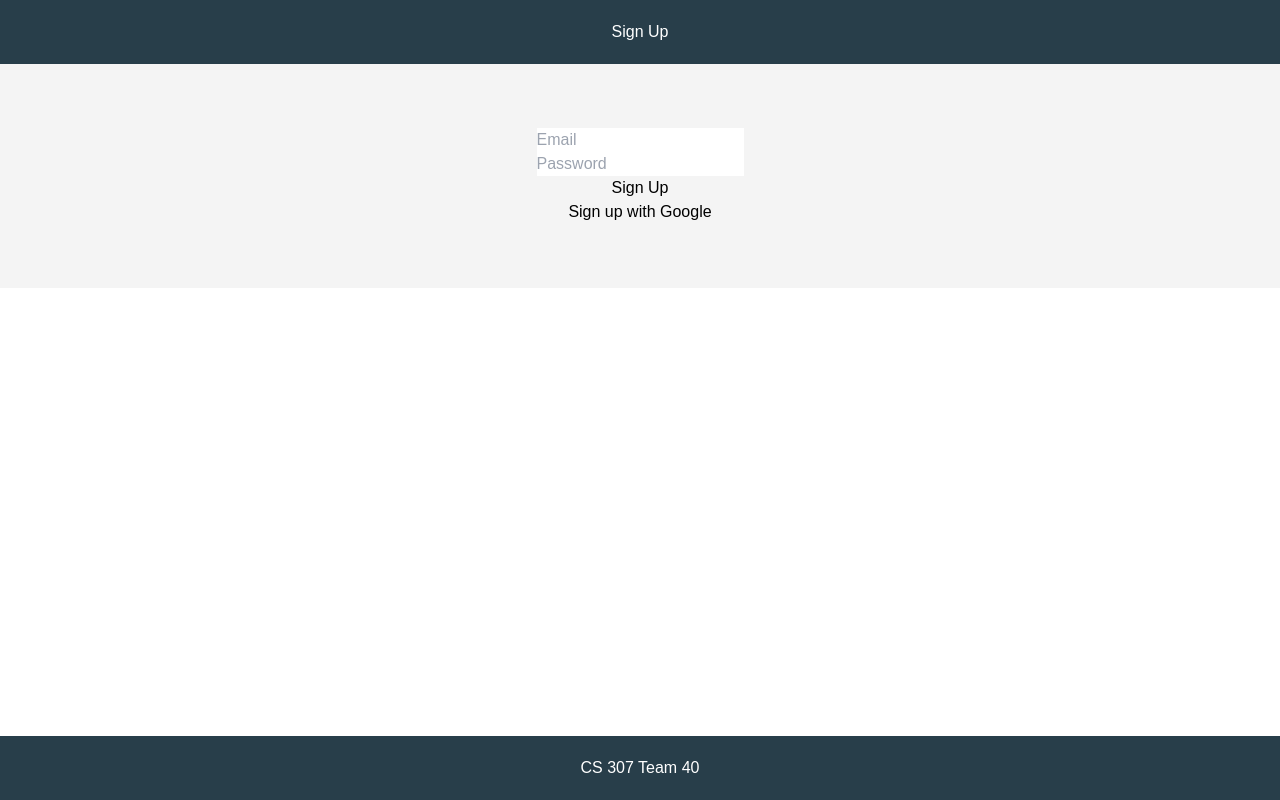
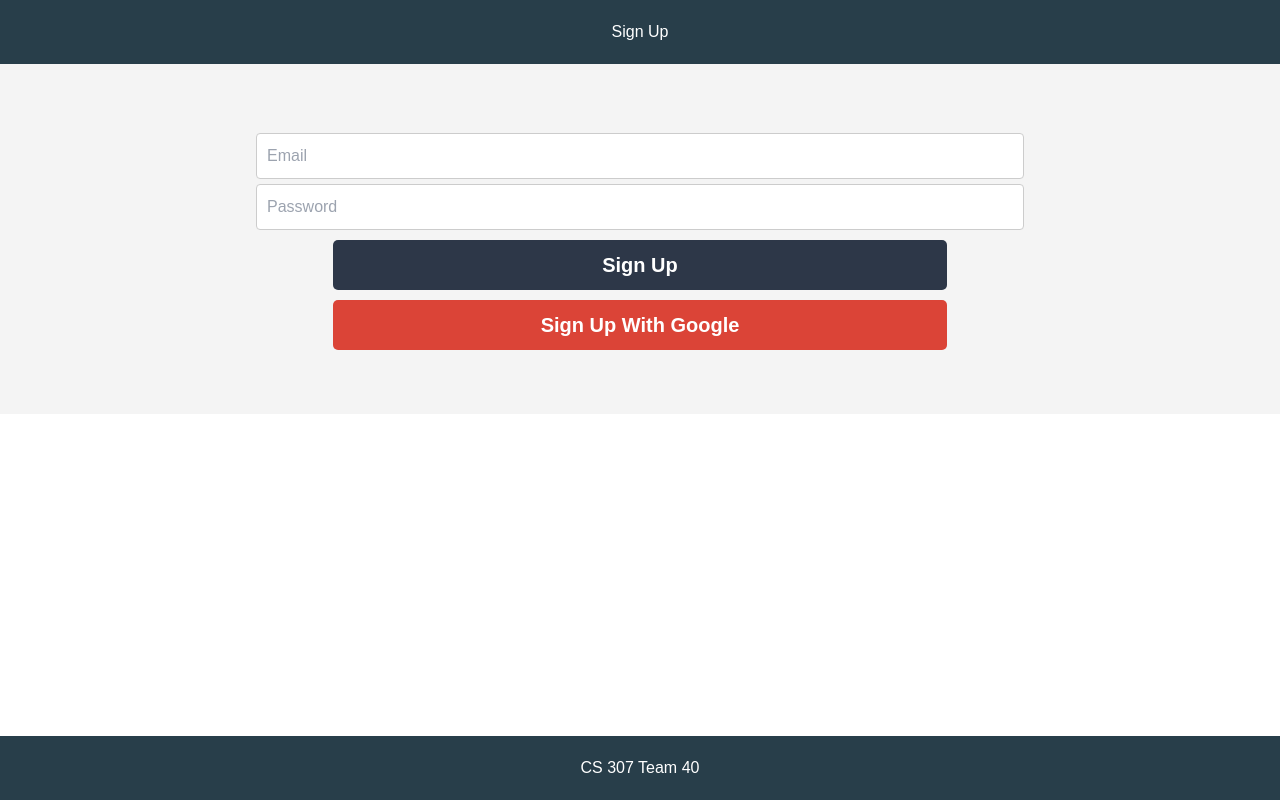
Before and after one commit to WilmKwn/PluggedIn, a React (Create React App) app in the folder frontend/: page /signup in a window 1280 px wide. Built offline with nearby package versions, Linux system fonts and the light colour scheme.

Commit message:
Updated sign in and sign up pages

```diff
--- a/frontend/src/App.css
+++ b/frontend/src/App.css
@@ -64,7 +64,7 @@ body {
   color: #ffffff;
 }
 
-.landing {
+/* .landing {
   padding: 5%;
   padding-right: 20%;
   padding-left: 20%;
@@ -75,7 +75,7 @@ body {
   display: flex;
   flex-direction: column;
   align-items: center;
-}
+} */
 
 .search-bar {
   flex: 2;
@@ -89,12 +89,12 @@ body {
   cursor: pointer;
 }
 
-.landing label {
+/* .landing label {
   margin: 10px;
   width: 80%;
-}
+} */
 
-.landing input[type="text"],
+/* .landing input[type="text"],
 .landing input[type="file"],
 .landing textarea {
   width: 100%;
@@ -114,10 +114,10 @@ body {
 
 .cta-button:hover {
   background-color: #084392;
-}
+} */
 
 
-.submit-button {
+/* .submit-button {
   background-color: #0a66c2;
   border: none;
   padding: 10px 20px;
@@ -128,7 +128,7 @@ body {
 
 .submit-button:hover {
   background-color: #084392;
-}
+} */
 
 .app-footer {
   background-color: #283e4a;
@@ -582,10 +582,13 @@ p {
   /* Smaller font size for the warning */
 }
 
+
+/*
 .error-message {
   color: red;
-  /* This sets the text color to red */
+
 }
+*/
 
 .scrollable-box {
   display: flex;
--- /dev/null
+++ b/frontend/src/SignInUp.css
@@ -0,0 +1,88 @@
+.landing {
+    padding: 5%;
+    padding-right: 20%;
+    padding-left: 20%;
+    background-color: #f4f4f4;
+}
+
+.landing form {
+    display: flex;
+    flex-direction: column;
+    align-items: center;
+}
+
+.landing label {
+    margin: 10px;
+    width: 80%;
+}
+
+.landing input[type="text"],
+.landing input[type="file"],
+.landing textarea {
+    width: 100%;
+    padding: 8px;
+    margin-top: 5px;
+}
+
+.cta-button, .submit-button {
+    background-color: #0a66c2;
+    color: white;
+    border: none;
+    padding: 10px 20px;
+    cursor: pointer;
+    font-size: 18px;
+    margin-top: 20px;
+}
+
+.landing input[type="email"], .landing input[type="password"] {
+    width: 100%;
+    padding: 10px;
+    margin-top: 5px;
+    border: 1px solid #ccc;
+    border-radius: 4px;
+    font-size: 16px;
+    transition: border-color 0.3s ease-in-out, box-shadow 0.3s ease-in-out;
+}
+
+.landing input[type="email"]:focus, .landing input[type="password"]:focus {
+    border-color: #3182ce;
+    box-shadow: 0 0 0 3px rgba(49, 130, 206, 0.25);
+    outline: none;
+}
+
+.cta-button:hover, .submit-button:hover {
+    background-color: #084392;
+}
+
+.error-message {
+    color: red; /* This sets the text color to red */
+}
+
+/* Button base styles */
+.buttonSI {
+    display: inline-block;
+    padding: 10px 0px;
+    font-size: 20px;
+    font-weight: bold;
+    text-align: center;
+    text-decoration: none;
+    cursor: pointer;
+    border: none;
+    border-radius: 5px;
+    outline: none;
+    width: 80%; /* Set a specific width */
+    margin-top: 10px;
+}
+
+/* Standard sign in button */
+.standard-button {
+    background-color: #2d3748; /* Permanent background color */
+    color: #ffffff;
+}
+
+
+/* Google sign in button */
+.google-button {
+    background-color: #db4437; /* Google brand red, permanent */
+    color: #ffffff;
+}
--- a/frontend/src/components/signIn.js
+++ b/frontend/src/components/signIn.js
@@ -9,6 +9,7 @@ import {
 } from "firebase/auth";
 import axios from "axios";
 import "../App.css"; // Make sure the path to your CSS file is correct
+import "../SignInUp.css";
 
 const SignIn = () => {
   const navigate = useNavigate();
@@ -67,19 +68,19 @@ const SignIn = () => {
       <main className="landing">
       <form onSubmit={handleSignIn}>
   <input
-            type="email" // Change this to email for semantic correctness
-            placeholder="Email" // Adjusted placeholder to reflect it's expecting an email
+    type="email"
+    placeholder="Email"
     value={username}
     onChange={(e) => setUsername(e.target.value)}
   />
   <input
-            type="password" // Change this to password to hide the password input
+    type="password"
     placeholder="Password"
     value={password}
     onChange={(e) => setPassword(e.target.value)}
   />
-          <button type="submit">Sign In</button>
-          <button type="button" onClick={signInWithGoogle}>
+  <button type="buttonSI" className="buttonSI standard-button">Sign In</button>
+  <button type="buttonSI" onClick={signInWithGoogle} className="buttonSI google-button">
     Sign in with Google
 </button>
   {invalidCredentialError && (
@@ -87,8 +88,7 @@ const SignIn = () => {
   )}
   {invalidCredentialError && (
     <div className="error-message">
-              otherwise, account already registered on google, sign in using
-              google
+      otherwise, account already registered on google, sign in using google
     </div>
   )}
 </form>
--- a/frontend/src/components/signUp.js
+++ b/frontend/src/components/signUp.js
@@ -7,6 +7,7 @@ import {
   createUserWithEmailAndPassword,
 } from "firebase/auth";
 import "../App.css"; // Make sure the path to your CSS file is correct
+import "../SignInUp.css";
 
 const SignUp = () => {
   const navigate = useNavigate();
@@ -68,10 +69,10 @@ const SignUp = () => {
             value={password}
             onChange={(e) => setPassword(e.target.value)}
           />
-          <button type="submit">Sign Up</button>
-          <button type="button" onClick={signInWithGoogle}>
-            Sign up with Google
-          </button>
+          <button type="buttonSI" className="buttonSI standard-button">Sign Up</button>
+          <button type="buttonSI" onClick={signInWithGoogle} className="buttonSI google-button">
+    Sign Up With Google
+</button>
           {errorMessage && <div className="error-message">{errorMessage}</div>}
         </form>
       </main>
```
Lines whose indentation alone changed are shown as unchanged.
